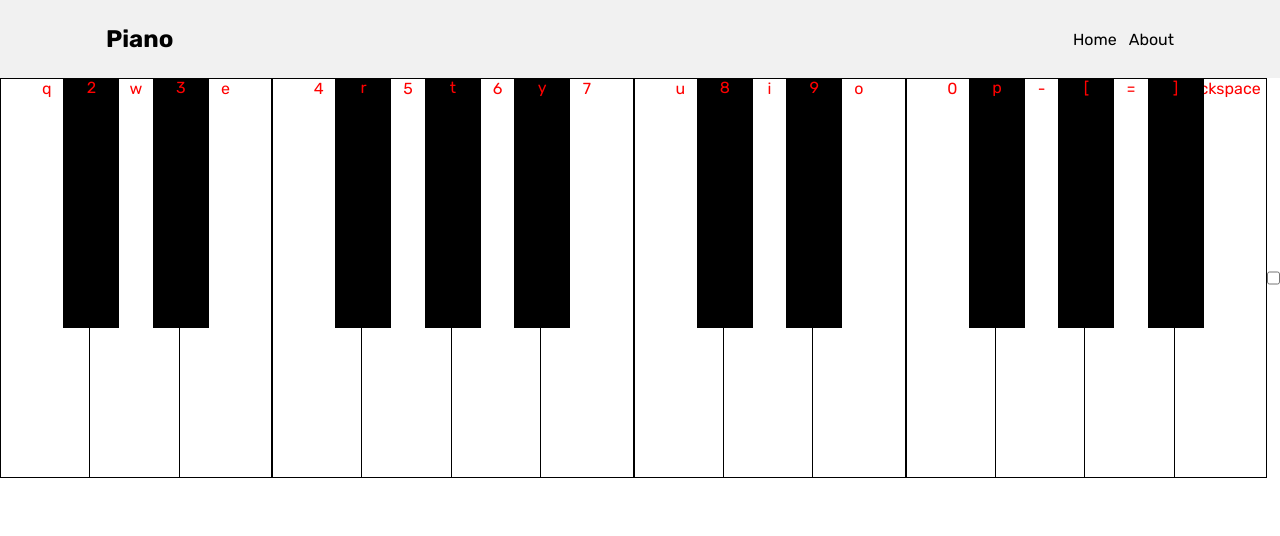
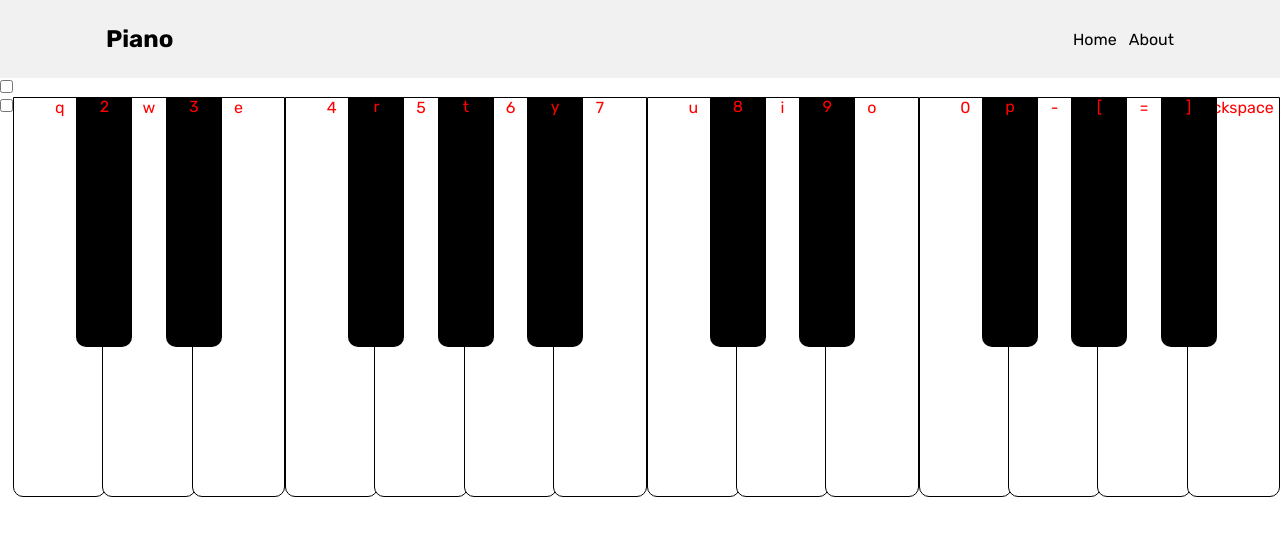
Before and after one commit to AarhamH/MyPiano, a Vue app in the folder vue-client/: page / in a window 1280 px wide. Shown: the top 536 px of the page. Built offline with nearby package versions, Linux system fonts and the light colour scheme.

Commit message:
Connected dashboard and piano

```diff
--- a/vue-client/src/App.vue
+++ b/vue-client/src/App.vue
@@ -1,6 +1,7 @@
 <script setup>
 import { RouterView } from 'vue-router'
 import Header from "./components/Header.vue"
+import HomeView from './views/HomeView.vue';
 </script>
 
 <template>
--- /dev/null
+++ b/vue-client/src/components/Dashboard.vue
@@ -0,0 +1,45 @@
+<template>
+    <div class="control-board">
+      <div class="button-container">
+        <div class="checkbox-apple">
+            <input class="yep" id="check-apple" type="checkbox" @change="handleCheckboxChange">
+            <label for="check-apple"></label>
+        </div>
+      </div>
+      <!-- Your content goes here -->
+    </div>
+  </template>
+
+<script setup>
+    import { defineProps } from 'vue'
+    import * as Tone from 'tone'
+
+    const props = defineProps({
+        recorder:Tone.Recorder,
+        synth:Tone.PolySynth,
+        word:String
+    })
+    const handleCheckboxChange = () => {
+        if (!isChecked) {
+            console.log("recording starting")
+            Tone.start(); // Ensure audio context is started
+            props.synth.connect(props.recorder); // Connect the synth to the recorder
+            props.recorder.start(); // Start recording
+        } else {
+            console.log("recording stopping")
+            setTimeout(async () => {
+            // the recorded audio is returned as a blob
+            const recording = await props.recorder.stop();
+            // download the recording by creating an anchor element and blob url
+            const url = URL.createObjectURL(recording);
+            const anchor = document.createElement("a");
+            anchor.download = "recording.webm";
+            anchor.href = url;
+            anchor.click();
+            }, 400);
+        }
+        isChecked = !isChecked;
+    };
+    let isChecked = false;
+
+</script>
--- /dev/null
+++ b/vue-client/src/components/Piano.vue
@@ -0,0 +1,110 @@
+<template>
+  <div class="piano">
+    <div class="checkbox-apple">
+      <input class="yep" id="check-apple" type="checkbox" @change="handleCheckboxChange">
+      <label for="check-apple"></label>
+    </div>
+    <div
+      v-for="(key, index) in keyMappings"
+      :key="index"
+      :class="[key.isBlack ? 'black-key' : 'white-key']"
+    >
+      {{ key.key }}
+    </div>
+    </div>
+</template>
+
+<script setup>
+import { defineProps } from 'vue'
+import * as Tone from "tone";
+
+const props = defineProps({
+    synth:Tone.PolySynth
+})
+
+const synth = new Tone.PolySynth().toDestination(); // Use PolySynth to play multiple notes simultaneously
+const recorder = new Tone.Recorder();
+const pressedKeys = new Set();
+const keyMappings = [
+  { key: "q", note: "C4", isBlack: false },
+  { key: "2", note: "Db4", isBlack: true },
+  { key: "w", note: "D4", isBlack: false },
+  { key: "3", note: "Eb4", isBlack: true },
+  { key: "e", note: "E4", isBlack: false },
+  { key: "4", note: "F4", isBlack: false },
+  { key: "r", note: "Gb4", isBlack: true },
+  { key: "5", note: "G4", isBlack: false },
+  { key: "t", note: "Ab4", isBlack: true },
+  { key: "6", note: "A4", isBlack: false },
+  { key: "y", note: "Bb4", isBlack: true },
+  { key: "7", note: "B4", isBlack: false },
+  { key: "u", note: "C5", isBlack: false },
+  { key: "8", note: "Db5", isBlack: true },
+  { key: "i", note: "D5", isBlack: false },
+  { key: "9", note: "Eb5", isBlack: true },
+  { key: "o", note: "E5", isBlack: false },
+  { key: "0", note: "F5", isBlack: false },
+  { key: "p", note: "Gb5", isBlack: true },
+  { key: "-", note: "G5", isBlack: false },
+  { key: "[", note: "Ab5", isBlack: true },
+  { key: "=", note: "A5", isBlack: false },
+  { key: "]", note: "Bb5", isBlack: true },
+  { key: "Backspace", note: "B5", isBlack: false }
+];
+
+const playNote = (note) => {
+  if (!pressedKeys.has(note)) {
+    props.synth.triggerAttack(note);
+    pressedKeys.add(note);
+  }
+};
+
+const releaseNote = (note) => {
+  if (pressedKeys.has(note)) {
+    props.synth.triggerRelease(note);
+    pressedKeys.delete(note);
+  }
+};
+
+window.addEventListener("keydown", (event) => {
+  const keyMapping = keyMappings.find((mapping) => mapping.key === event.key);
+  if (keyMapping) {
+    playNote(keyMapping.note);
+    console.log(keyMapping.note)
+  }
+});
+
+window.addEventListener("keyup", (event) => {
+  const keyMapping = keyMappings.find((mapping) => mapping.key === event.key);
+  if (keyMapping) {
+    releaseNote(keyMapping.note);
+  }
+});
+</script>
+
+<style>
+.piano {
+  display: flex;
+  justify-content: center;
+}
+.white-key {
+  border: 1px solid #000000;
+  border-radius: 0px 0px 10px 10px;
+  width: 100px;
+  height: 400px;
+  background-color: white;
+  color: red;
+  text-align: center;
+}
+.black-key {
+  background-color: black;
+  border-radius: 0px 0px 10px 10px;
+  width: 60px;
+  height: 250px;
+  margin-left: -30px;
+  margin-right: -30px;
+  z-index: 1;
+  color: red;
+  text-align: center;
+}
+</style>
--- a/vue-client/src/router/index.js
+++ b/vue-client/src/router/index.js
@@ -1,5 +1,7 @@
 import { createRouter, createWebHistory } from 'vue-router'
 import HomeView from '../views/HomeView.vue'
+import AboutView from '../views/AboutView.vue'
+
 
 const router = createRouter({
   history: createWebHistory(import.meta.env.BASE_URL),
@@ -15,7 +17,7 @@ const router = createRouter({
       // route level code-splitting
       // this generates a separate chunk (About.[hash].js) for this route
       // which is lazy-loaded when the route is visited.
-      component: () => import('../views/AboutView.vue')
+      component: AboutView
     }
   ]
 })
--- a/vue-client/src/views/HomeView.vue
+++ b/vue-client/src/views/HomeView.vue
@@ -1,128 +1,18 @@
 <template>
-  <div class="piano">
-    <div
-      v-for="(key, index) in keyMappings"
-      :key="index"
-      :class="[key.isBlack ? 'black-key' : 'white-key']"
-    >
-      {{ key.key }}
-    </div>
-    <input class="yep" id="check-apple" type="checkbox" @change="handleCheckboxChange">
-    <label for="check-apple"></label>
-    </div>
+  <Dashboard :word="word" :synth="synth" :recorder="recorder"/>
+  <Piano :synth="synth"/>
 </template>
 
 <script setup>
-import * as Tone from "tone";
+  import Dashboard from '../components/Dashboard.vue';
+  import Piano from '../components/Piano.vue'
+  import * as Tone from "tone";
 
-const handleCheckboxChange = () => {
-  if (!isChecked) {
-    console.log("recording starting")
-    Tone.start(); // Ensure audio context is started
-    synth.connect(recorder); // Connect the synth to the recorder
-    recorder.start(); // Start recording
-  } else {
-    console.log("recording stopping")
-    setTimeout(async () => {
-      // the recorded audio is returned as a blob
-      const recording = await recorder.stop();
-      // download the recording by creating an anchor element and blob url
-      const url = URL.createObjectURL(recording);
-      const anchor = document.createElement("a");
-      anchor.download = "recording.webm";
-      anchor.href = url;
-      anchor.click();
-    }, 400);
-  }
-  isChecked = !isChecked;
-};
+  const synth = new Tone.PolySynth().toDestination(); // Use PolySynth to play multiple notes simultaneously
+  const recorder = new Tone.Recorder();
 
-const keyMappings = [
-  { key: "q", note: "C4", isBlack: false },
-  { key: "2", note: "Db4", isBlack: true },
-  { key: "w", note: "D4", isBlack: false },
-  { key: "3", note: "Eb4", isBlack: true },
-  { key: "e", note: "E4", isBlack: false },
-  { key: "4", note: "F4", isBlack: false },
-  { key: "r", note: "Gb4", isBlack: true },
-  { key: "5", note: "G4", isBlack: false },
-  { key: "t", note: "Ab4", isBlack: true },
-  { key: "6", note: "A4", isBlack: false },
-  { key: "y", note: "Bb4", isBlack: true },
-  { key: "7", note: "B4", isBlack: false },
-  { key: "u", note: "C5", isBlack: false },
-  { key: "8", note: "Db5", isBlack: true },
-  { key: "i", note: "D5", isBlack: false },
-  { key: "9", note: "Eb5", isBlack: true },
-  { key: "o", note: "E5", isBlack: false },
-  { key: "0", note: "F5", isBlack: false },
-  { key: "p", note: "Gb5", isBlack: true },
-  { key: "-", note: "G5", isBlack: false },
-  { key: "[", note: "Ab5", isBlack: true },
-  { key: "=", note: "A5", isBlack: false },
-  { key: "]", note: "Bb5", isBlack: true },
-  { key: "Backspace", note: "B5", isBlack: false }
-];
-
-const synth = new Tone.PolySynth().toDestination(); // Use PolySynth to play multiple notes simultaneously
-const recorder = new Tone.Recorder();
-
-const pressedKeys = new Set();
-
-const playNote = (note) => {
-  if (!pressedKeys.has(note)) {
-    synth.triggerAttack(note);
-    pressedKeys.add(note);
-  }
-};
-
-const releaseNote = (note) => {
-  if (pressedKeys.has(note)) {
-    synth.triggerRelease(note);
-    pressedKeys.delete(note);
-  }
-};
-
-let isChecked = false;
-
-window.addEventListener("keydown", (event) => {
-  const keyMapping = keyMappings.find((mapping) => mapping.key === event.key);
-  if (keyMapping) {
-    playNote(keyMapping.note);
-    console.log(keyMapping.note)
-  }
-});
-
-window.addEventListener("keyup", (event) => {
-  const keyMapping = keyMappings.find((mapping) => mapping.key === event.key);
-  if (keyMapping) {
-    releaseNote(keyMapping.note);
-  }
-});
-
+  const word = "hello"
 </script>
 
 <style>
-.piano {
-  display: flex;
-  justify-content: center;
-}
-.white-key {
-  border: 1px solid #000000;
-  width: 100px;
-  height: 400px;
-  background-color: white;
-  color: red;
-  text-align: center;
-}
-.black-key {
-  background-color: black;
-  width: 60px;
-  height: 250px;
-  margin-left: -30px;
-  margin-right: -30px;
-  z-index: 1;
-  color: red;
-  text-align: center;
-}
 </style>
```
